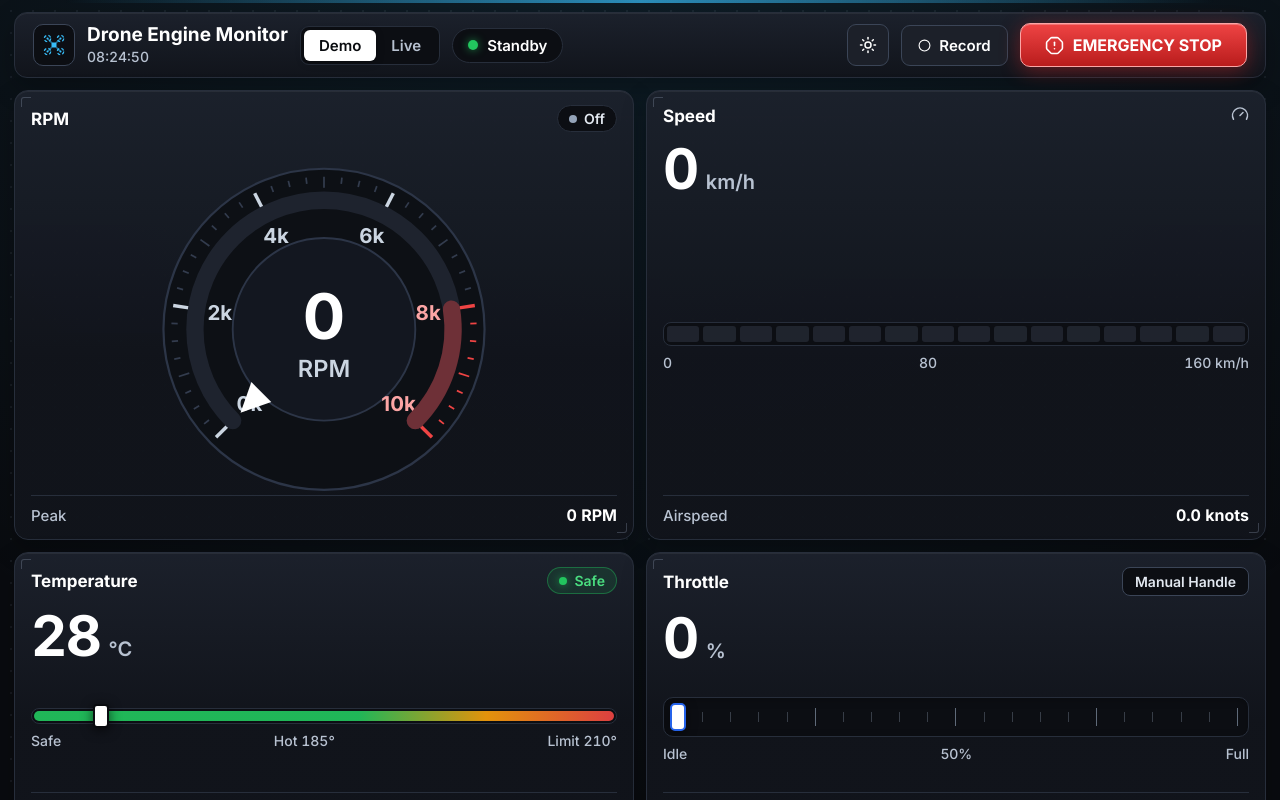
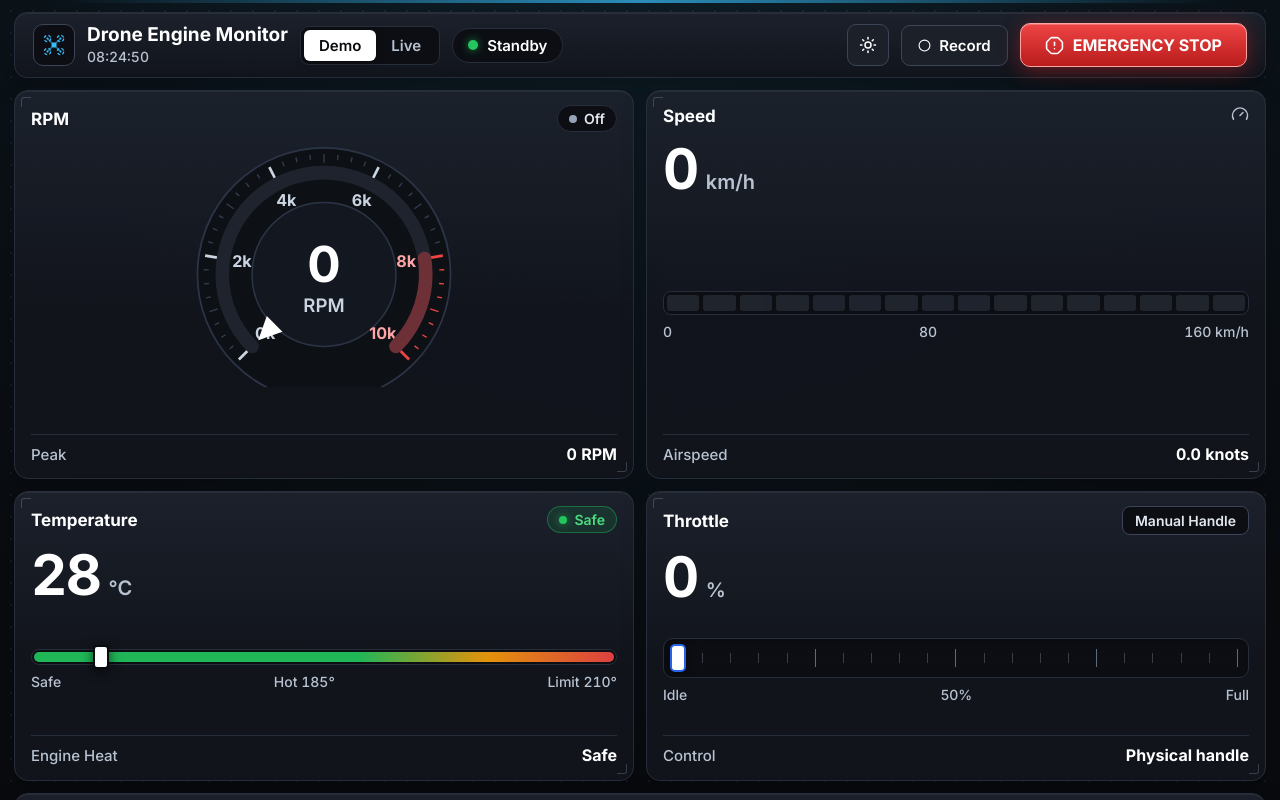
Before and after one commit to cloudydog67/drone-test, a React (Vite) app: page / in a window 1280 px wide. Built offline with nearby package versions, Linux system fonts and the light colour scheme.

Commit message:
Balance RPM dial size to medium-large fit

```diff
--- a/src/index.css
+++ b/src/index.css
@@ -452,13 +452,13 @@ body,
   flex: 1;
   min-height: 0;
   display: grid;
-  grid-template-rows: minmax(0, 1.04fr) minmax(0, 0.96fr);
+  grid-template-rows: minmax(0, 0.98fr) minmax(0, 1.02fr);
   gap: 12px;
 }
 
 .telemetry-row {
   display: grid;
-  grid-template-columns: minmax(0, 1.24fr) repeat(3, minmax(0, 1fr));
+  grid-template-columns: minmax(0, 1.12fr) repeat(3, minmax(0, 1fr));
   gap: 12px;
   min-height: 0;
 }
@@ -577,7 +577,8 @@ body,
 .rpm-arc-svg {
   width: 100%;
   height: 100%;
-  max-width: 340px;
+  max-width: 268px;
+  max-height: 245px;
   min-height: 0;
   flex: 1;
 }
```
